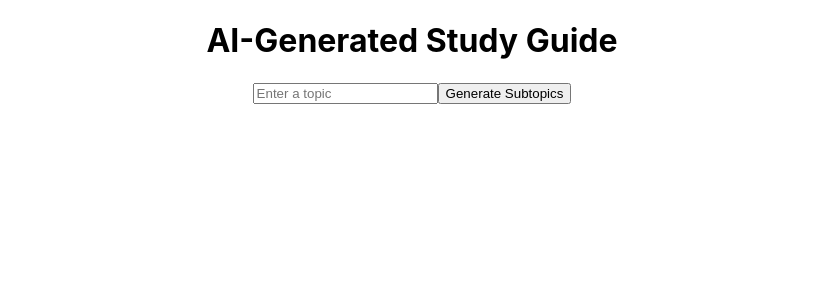
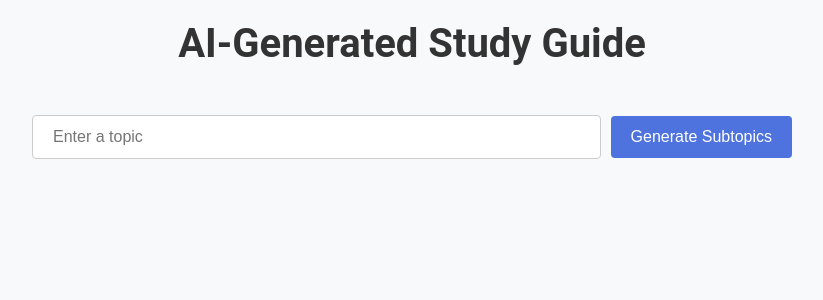
Before and after one commit to seanpixel/StudyBuddy, a React (Create React App) app in the folder studyguider/: page / in a window 1280 px wide. Shown: the top 300 px of the page, without its empty margins (228-1051 px from the left). Built offline with nearby package versions, Linux system fonts and the light colour scheme.

Commit message:
Update App.css

```diff
--- a/studyguider/src/App.css
+++ b/studyguider/src/App.css
@@ -1,38 +1,93 @@
-.App {
-  text-align: center;
+* {
+  box-sizing: border-box;
+  margin: 0;
+  padding: 0;
 }
 
-.App-logo {
-  height: 40vmin;
-  pointer-events: none;
+body {
+  font-family: 'Roboto', sans-serif;
+  background-color: #f8f9fa;
+  color: #333;
 }
 
-@media (prefers-reduced-motion: no-preference) {
-  .App-logo {
-    animation: App-logo-spin infinite 20s linear;
-  }
+.App {
+  max-width: 800px;
+  margin: 0 auto;
+  padding: 20px;
 }
 
-.App-header {
-  background-color: #282c34;
-  min-height: 100vh;
-  display: flex;
-  flex-direction: column;
-  align-items: center;
-  justify-content: center;
-  font-size: calc(10px + 2vmin);
-  color: white;
+h1 {
+  font-size: 2.5rem;
+  text-align: center;
+  margin-bottom: 40px;
 }
 
-.App-link {
-  color: #61dafb;
+.input-container {
+  display: flex;
+  justify-content: center;
+  align-items: center;
 }
 
-@keyframes App-logo-spin {
-  from {
-    transform: rotate(0deg);
-  }
-  to {
-    transform: rotate(360deg);
-  }
+input[type='text'] {
+  flex-grow: 1;
+  padding: 12px 20px;
+  margin: 8px 0;
+  box-sizing: border-box;
+  font-size: 1rem;
+  border: 1px solid #ccc;
+  border-radius: 4px;
+  margin-right: 10px;
 }
+
+button {
+  background-color: #4e73df;
+  border: none;
+  color: white;
+  padding: 12px 20px;
+  text-align: center;
+  text-decoration: none;
+  display: inline-block;
+  font-size: 1rem;
+  margin: 4px 0;
+  cursor: pointer;
+  border-radius: 4px;
+}
+
+button:hover {
+  background-color: #2e59d9;
+}
+
+ul {
+  list-style-type: none;
+}
+
+li {
+  margin-bottom: 10px;
+}
+
+li button {
+  width: 100%;
+  text-align: center;
+  background-color: #adb5bd;
+  font-size: 1.1rem;
+}
+
+li button:hover {
+  background-color: #6c757d;
+}
+
+.StudyGuide {
+  text-align: center;
+  margin-top: 30px;
+}
+
+.StudyGuide h2 {
+  font-size: 2rem;
+  margin-bottom: 20px;
+}
+
+.StudyGuide p {
+  font-size: 1.2rem;
+  line-height: 1.6;
+  margin-bottom: 20px;
+}
```
